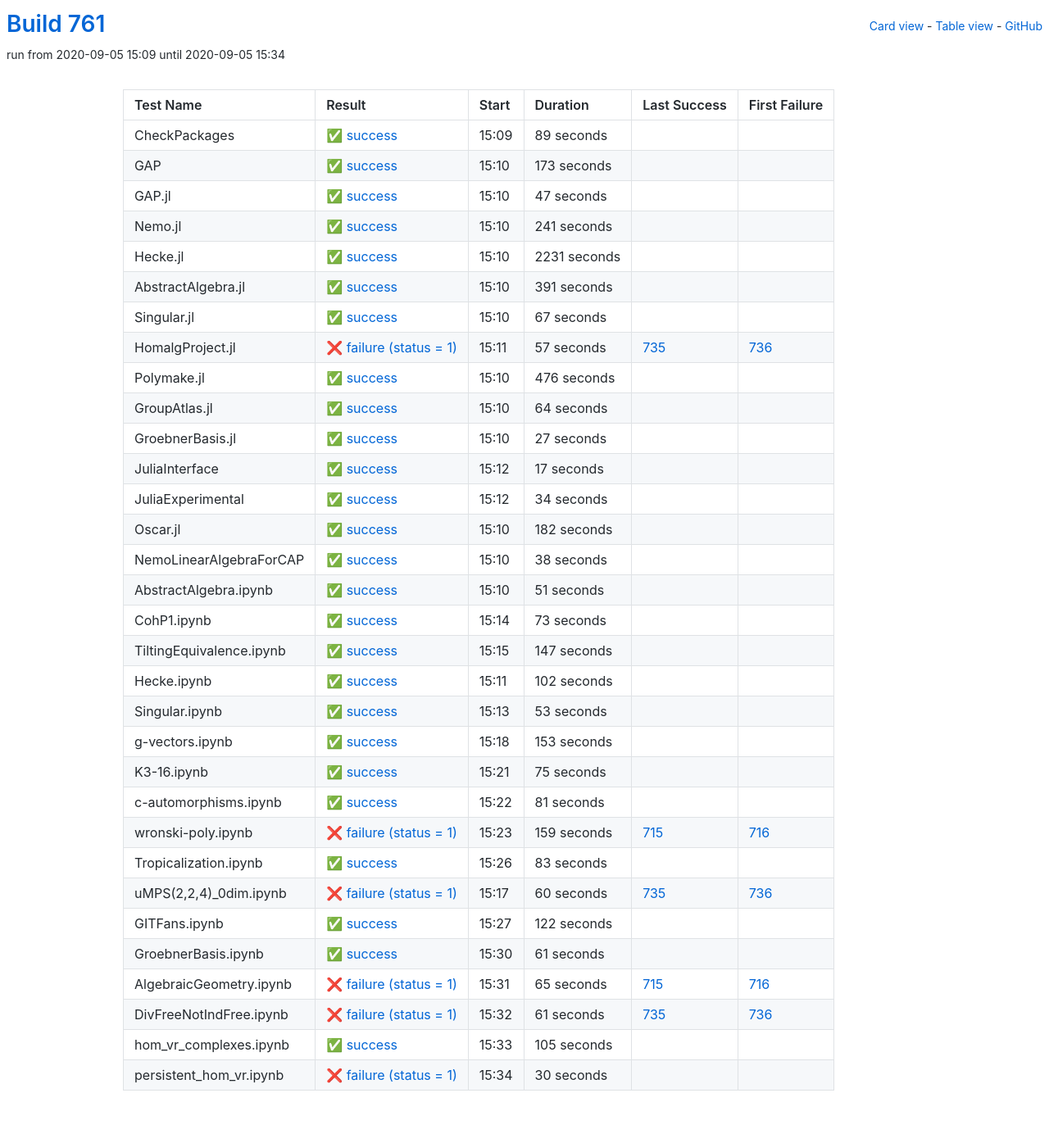
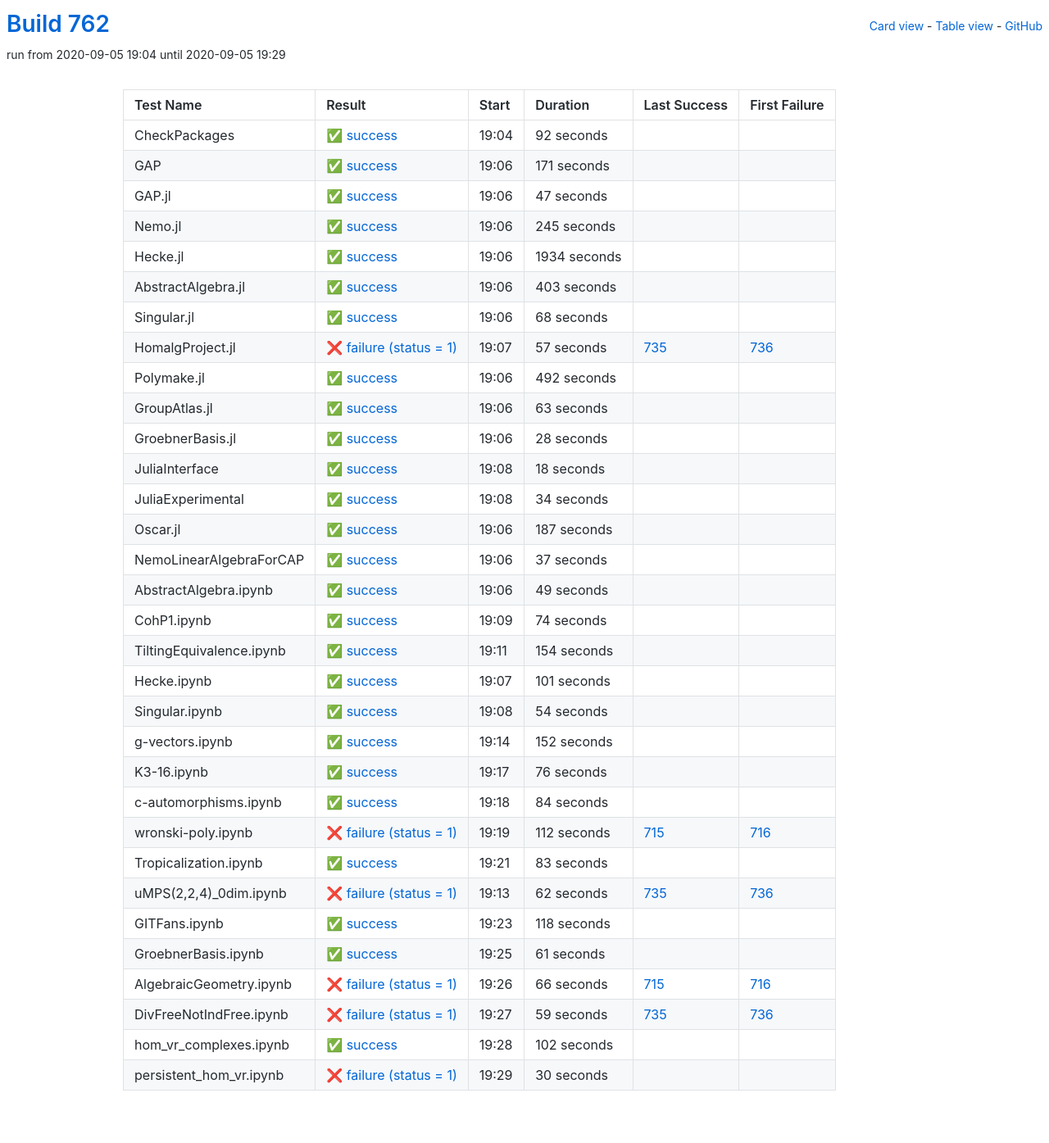
Before and after one commit to oscar-system/oscar-ci-status-stable, a Jekyll site: the page built from table.html, in a window 1280 px wide. Shown: the whole page at 82% size. Built offline with Jekyll 4.4.1, drawn with Linux system fonts in a browser that asks for light colours.

Commit message:
Build #762

```diff
--- a/_data/ci.yml
+++ b/_data/ci.yml
@@ -1,6 +1,6 @@
 ---
-build: 761
-build_url: https://oscarci.mathematik.uni-kl.de/job/oscar-stable/761/
+build: 762
+build_url: https://oscarci.mathematik.uni-kl.de/job/oscar-stable/762/
 job: oscar-stable
 organization: oscar-system
 repo: oscar-ci-status-stable
@@ -8,32 +8,32 @@ repourl: https://github.com/oscar-system/oscar-ci-status-stable
 tests:
 - name: CheckPackages
   id: checkpackages
-  log: https://oscarci.mathematik.uni-kl.de/job/oscar-stable/761/artifact/logs/build-761/CheckPackages.log
-  start: 2020-09-05 15:09
+  log: https://oscarci.mathematik.uni-kl.de/job/oscar-stable/762/artifact/logs/build-762/CheckPackages.log
+  start: 2020-09-05 19:04
   success: true
   exitcode: 0
   status: success
-  duration: 89
+  duration: 92
   last_success: false
   last_success_url:
   first_failure: false
   first_failure_url:
 - name: GAP
   id: gap
-  log: https://oscarci.mathematik.uni-kl.de/job/oscar-stable/761/artifact/logs/build-761/GAP.log
-  start: 2020-09-05 15:10
+  log: https://oscarci.mathematik.uni-kl.de/job/oscar-stable/762/artifact/logs/build-762/GAP.log
+  start: 2020-09-05 19:06
   success: true
   exitcode: 0
   status: success
-  duration: 173
+  duration: 171
   last_success: false
   last_success_url:
   first_failure: false
   first_failure_url:
 - name: GAP.jl
   id: gap-jl
-  log: https://oscarci.mathematik.uni-kl.de/job/oscar-stable/761/artifact/logs/build-761/GAP.jl.log
-  start: 2020-09-05 15:10
+  log: https://oscarci.mathematik.uni-kl.de/job/oscar-stable/762/artifact/logs/build-762/GAP.jl.log
+  start: 2020-09-05 19:06
   success: true
   exitcode: 0
   status: success
@@ -44,56 +44,56 @@ tests:
   first_failure_url:
 - name: Nemo.jl
   id: nemo-jl
-  log: https://oscarci.mathematik.uni-kl.de/job/oscar-stable/761/artifact/logs/build-761/Nemo.jl.log
-  start: 2020-09-05 15:10
+  log: https://oscarci.mathematik.uni-kl.de/job/oscar-stable/762/artifact/logs/build-762/Nemo.jl.log
+  start: 2020-09-05 19:06
   success: true
   exitcode: 0
   status: success
-  duration: 241
+  duration: 245
   last_success: false
   last_success_url:
   first_failure: false
   first_failure_url:
 - name: Hecke.jl
   id: hecke-jl
-  log: https://oscarci.mathematik.uni-kl.de/job/oscar-stable/761/artifact/logs/build-761/Hecke.jl.log
-  start: 2020-09-05 15:10
+  log: https://oscarci.mathematik.uni-kl.de/job/oscar-stable/762/artifact/logs/build-762/Hecke.jl.log
+  start: 2020-09-05 19:06
   success: true
   exitcode: 0
   status: success
-  duration: 2231
+  duration: 1934
   last_success: false
   last_success_url:
   first_failure: false
   first_failure_url:
 - name: AbstractAlgebra.jl
   id: abstractalgebra-jl
-  log: https://oscarci.mathematik.uni-kl.de/job/oscar-stable/761/artifact/logs/build-761/AbstractAlgebra.jl.log
-  start: 2020-09-05 15:10
+  log: https://oscarci.mathematik.uni-kl.de/job/oscar-stable/762/artifact/logs/build-762/AbstractAlgebra.jl.log
+  start: 2020-09-05 19:06
   success: true
   exitcode: 0
   status: success
-  duration: 391
+  duration: 403
   last_success: false
   last_success_url:
   first_failure: false
   first_failure_url:
 - name: Singular.jl
   id: singular-jl
-  log: https://oscarci.mathematik.uni-kl.de/job/oscar-stable/761/artifact/logs/build-761/Singular.jl.log
-  start: 2020-09-05 15:10
+  log: https://oscarci.mathematik.uni-kl.de/job/oscar-stable/762/artifact/logs/build-762/Singular.jl.log
+  start: 2020-09-05 19:06
   success: true
   exitcode: 0
   status: success
-  duration: 67
+  duration: 68
   last_success: false
   last_success_url:
   first_failure: false
   first_failure_url:
 - name: HomalgProject.jl
   id: homalgproject-jl
-  log: https://oscarci.mathematik.uni-kl.de/job/oscar-stable/761/artifact/logs/build-761/HomalgProject.jl.log
-  start: 2020-09-05 15:11
+  log: https://oscarci.mathematik.uni-kl.de/job/oscar-stable/762/artifact/logs/build-762/HomalgProject.jl.log
+  start: 2020-09-05 19:07
   success: false
   exitcode: 1
   status: failure
@@ -104,56 +104,56 @@ tests:
   first_failure_url: https://oscarci.mathematik.uni-kl.de/job/oscar-stable/736/
 - name: Polymake.jl
   id: polymake-jl
-  log: https://oscarci.mathematik.uni-kl.de/job/oscar-stable/761/artifact/logs/build-761/Polymake.jl.log
-  start: 2020-09-05 15:10
+  log: https://oscarci.mathematik.uni-kl.de/job/oscar-stable/762/artifact/logs/build-762/Polymake.jl.log
+  start: 2020-09-05 19:06
   success: true
   exitcode: 0
   status: success
-  duration: 476
+  duration: 492
   last_success: false
   last_success_url:
   first_failure: false
   first_failure_url:
 - name: GroupAtlas.jl
   id: groupatlas-jl
-  log: https://oscarci.mathematik.uni-kl.de/job/oscar-stable/761/artifact/logs/build-761/GroupAtlas.jl.log
-  start: 2020-09-05 15:10
+  log: https://oscarci.mathematik.uni-kl.de/job/oscar-stable/762/artifact/logs/build-762/GroupAtlas.jl.log
+  start: 2020-09-05 19:06
   success: true
   exitcode: 0
   status: success
-  duration: 64
+  duration: 63
   last_success: false
   last_success_url:
   first_failure: false
   first_failure_url:
 - name: GroebnerBasis.jl
   id: groebnerbasis-jl
-  log: https://oscarci.mathematik.uni-kl.de/job/oscar-stable/761/artifact/logs/build-761/GroebnerBasis.jl.log
-  start: 2020-09-05 15:10
+  log: https://oscarci.mathematik.uni-kl.de/job/oscar-stable/762/artifact/logs/build-762/GroebnerBasis.jl.log
+  start: 2020-09-05 19:06
   success: true
   exitcode: 0
   status: success
-  duration: 27
+  duration: 28
   last_success: false
   last_success_url:
   first_failure: false
   first_failure_url:
 - name: JuliaInterface
   id: juliainterface
-  log: https://oscarci.mathematik.uni-kl.de/job/oscar-stable/761/artifact/logs/build-761/JuliaInterface.log
-  start: 2020-09-05 15:12
+  log: https://oscarci.mathematik.uni-kl.de/job/oscar-stable/762/artifact/logs/build-762/JuliaInterface.log
+  start: 2020-09-05 19:08
   success: true
   exitcode: 0
   status: success
-  duration: 17
+  duration: 18
   last_success: false
   last_success_url:
   first_failure: false
   first_failure_url:
 - name: JuliaExperimental
   id: juliaexperimental
-  log: https://oscarci.mathematik.uni-kl.de/job/oscar-stable/761/artifact/logs/build-761/JuliaExperimental.log
-  start: 2020-09-05 15:12
+  log: https://oscarci.mathematik.uni-kl.de/job/oscar-stable/762/artifact/logs/build-762/JuliaExperimental.log
+  start: 2020-09-05 19:08
   success: true
   exitcode: 0
   status: success
@@ -164,140 +164,140 @@ tests:
   first_failure_url:
 - name: Oscar.jl
   id: oscar-jl
-  log: https://oscarci.mathematik.uni-kl.de/job/oscar-stable/761/artifact/logs/build-761/Oscar.jl.log
-  start: 2020-09-05 15:10
+  log: https://oscarci.mathematik.uni-kl.de/job/oscar-stable/762/artifact/logs/build-762/Oscar.jl.log
+  start: 2020-09-05 19:06
   success: true
   exitcode: 0
   status: success
-  duration: 182
+  duration: 187
   last_success: false
   last_success_url:
   first_failure: false
   first_failure_url:
 - name: NemoLinearAlgebraForCAP
   id: nemolinearalgebraforcap
-  log: https://oscarci.mathematik.uni-kl.de/job/oscar-stable/761/artifact/logs/build-761/NemoLinearAlgebraForCAP.log
-  start: 2020-09-05 15:10
+  log: https://oscarci.mathematik.uni-kl.de/job/oscar-stable/762/artifact/logs/build-762/NemoLinearAlgebraForCAP.log
+  start: 2020-09-05 19:06
   success: true
   exitcode: 0
   status: success
-  duration: 38
+  duration: 37
   last_success: false
   last_success_url:
   first_failure: false
   first_failure_url:
 - name: AbstractAlgebra.ipynb
   id: abstractalgebra-ipynb
-  log: https://oscarci.mathematik.uni-kl.de/job/oscar-stable/761/artifact/logs/build-761/AbstractAlgebra.ipynb.log
-  start: 2020-09-05 15:10
+  log: https://oscarci.mathematik.uni-kl.de/job/oscar-stable/762/artifact/logs/build-762/AbstractAlgebra.ipynb.log
+  start: 2020-09-05 19:06
   success: true
   exitcode: 0
   status: success
-  duration: 51
+  duration: 49
   last_success: false
   last_success_url:
   first_failure: false
   first_failure_url:
 - name: CohP1.ipynb
   id: cohp1-ipynb
-  log: https://oscarci.mathematik.uni-kl.de/job/oscar-stable/761/artifact/logs/build-761/CohP1.ipynb.log
-  start: 2020-09-05 15:14
+  log: https://oscarci.mathematik.uni-kl.de/job/oscar-stable/762/artifact/logs/build-762/CohP1.ipynb.log
+  start: 2020-09-05 19:09
   success: true
   exitcode: 0
   status: success
-  duration: 73
+  duration: 74
   last_success: false
   last_success_url:
   first_failure: false
   first_failure_url:
 - name: TiltingEquivalence.ipynb
   id: tiltingequivalence-ipynb
-  log: https://oscarci.mathematik.uni-kl.de/job/oscar-stable/761/artifact/logs/build-761/TiltingEquivalence.ipynb.log
-  start: 2020-09-05 15:15
+  log: https://oscarci.mathematik.uni-kl.de/job/oscar-stable/762/artifact/logs/build-762/TiltingEquivalence.ipynb.log
+  start: 2020-09-05 19:11
   success: true
   exitcode: 0
   status: success
-  duration: 147
+  duration: 154
   last_success: false
   last_success_url:
   first_failure: false
   first_failure_url:
 - name: Hecke.ipynb
   id: hecke-ipynb
-  log: https://oscarci.mathematik.uni-kl.de/job/oscar-stable/761/artifact/logs/build-761/Hecke.ipynb.log
-  start: 2020-09-05 15:11
+  log: https://oscarci.mathematik.uni-kl.de/job/oscar-stable/762/artifact/logs/build-762/Hecke.ipynb.log
+  start: 2020-09-05 19:07
   success: true
   exitcode: 0
   status: success
-  duration: 102
+  duration: 101
   last_success: false
   last_success_url:
   first_failure: false
   first_failure_url:
 - name: Singular.ipynb
   id: singular-ipynb
-  log: https://oscarci.mathematik.uni-kl.de/job/oscar-stable/761/artifact/logs/build-761/Singular.ipynb.log
-  start: 2020-09-05 15:13
+  log: https://oscarci.mathematik.uni-kl.de/job/oscar-stable/762/artifact/logs/build-762/Singular.ipynb.log
+  start: 2020-09-05 19:08
   success: true
   exitcode: 0
   status: success
-  duration: 53
+  duration: 54
   last_success: false
   last_success_url:
   first_failure: false
   first_failure_url:
 - name: g-vectors.ipynb
   id: g-vectors-ipynb
-  log: https://oscarci.mathematik.uni-kl.de/job/oscar-stable/761/artifact/logs/build-761/g-vectors.ipynb.log
-  start: 2020-09-05 15:18
+  log: https://oscarci.mathematik.uni-kl.de/job/oscar-stable/762/artifact/logs/build-762/g-vectors.ipynb.log
+  start: 2020-09-05 19:14
   success: true
   exitcode: 0
   status: success
-  duration: 153
+  duration: 152
   last_success: false
   last_success_url:
   first_failure: false
   first_failure_url:
 - name: K3-16.ipynb
   id: k3-16-ipynb
-  log: https://oscarci.mathematik.uni-kl.de/job/oscar-stable/761/artifact/logs/build-761/K3-16.ipynb.log
-  start: 2020-09-05 15:21
+  log: https://oscarci.mathematik.uni-kl.de/job/oscar-stable/762/artifact/logs/build-762/K3-16.ipynb.log
+  start: 2020-09-05 19:17
   success: true
   exitcode: 0
   status: success
-  duration: 75
+  duration: 76
   last_success: false
   last_success_url:
   first_failure: false
   first_failure_url:
 - name: c-automorphisms.ipynb
   id: c-automorphisms-ipynb
-  log: https://oscarci.mathematik.uni-kl.de/job/oscar-stable/761/artifact/logs/build-761/c-automorphisms.ipynb.log
-  start: 2020-09-05 15:22
+  log: https://oscarci.mathematik.uni-kl.de/job/oscar-stable/762/artifact/logs/build-762/c-automorphisms.ipynb.log
+  start: 2020-09-05 19:18
   success: true
   exitcode: 0
   status: success
-  duration: 81
+  duration: 84
   last_success: false
   last_success_url:
   first_failure: false
   first_failure_url:
 - name: wronski-poly.ipynb
   id: wronski-poly-ipynb
-  log: https://oscarci.mathematik.uni-kl.de/job/oscar-stable/761/artifact/logs/build-761/wronski-poly.ipynb.log
-  start: 2020-09-05 15:23
+  log: https://oscarci.mathematik.uni-kl.de/job/oscar-stable/762/artifact/logs/build-762/wronski-poly.ipynb.log
+  start: 2020-09-05 19:19
   success: false
   exitcode: 1
   status: failure
-  duration: 159
+  duration: 112
   last_success: 715
   last_success_url: https://oscarci.mathematik.uni-kl.de/job/oscar-stable/715/
   first_failure: 716
   first_failure_url: https://oscarci.mathematik.uni-kl.de/job/oscar-stable/716/
 - name: Tropicalization.ipynb
   id: tropicalization-ipynb
-  log: https://oscarci.mathematik.uni-kl.de/job/oscar-stable/761/artifact/logs/build-761/Tropicalization.ipynb.log
-  start: 2020-09-05 15:26
+  log: https://oscarci.mathematik.uni-kl.de/job/oscar-stable/762/artifact/logs/build-762/Tropicalization.ipynb.log
+  start: 2020-09-05 19:21
   success: true
   exitcode: 0
   status: success
@@ -308,32 +308,32 @@ tests:
   first_failure_url:
 - name: uMPS(2,2,4)_0dim.ipynb
   id: umps-2-2-4-0dim-ipynb
-  log: https://oscarci.mathematik.uni-kl.de/job/oscar-stable/761/artifact/logs/build-761/uMPS-2-2-4-_0dim.ipynb.log
-  start: 2020-09-05 15:17
+  log: https://oscarci.mathematik.uni-kl.de/job/oscar-stable/762/artifact/logs/build-762/uMPS-2-2-4-_0dim.ipynb.log
+  start: 2020-09-05 19:13
   success: false
   exitcode: 1
   status: failure
-  duration: 60
+  duration: 62
   last_success: 735
   last_success_url: https://oscarci.mathematik.uni-kl.de/job/oscar-stable/735/
   first_failure: 736
   first_failure_url: https://oscarci.mathematik.uni-kl.de/job/oscar-stable/736/
 - name: GITFans.ipynb
   id: gitfans-ipynb
-  log: https://oscarci.mathematik.uni-kl.de/job/oscar-stable/761/artifact/logs/build-761/GITFans.ipynb.log
-  start: 2020-09-05 15:27
+  log: https://oscarci.mathematik.uni-kl.de/job/oscar-stable/762/artifact/logs/build-762/GITFans.ipynb.log
+  start: 2020-09-05 19:23
   success: true
   exitcode: 0
   status: success
-  duration: 122
+  duration: 118
   last_success: false
   last_success_url:
   first_failure: false
   first_failure_url:
 - name: GroebnerBasis.ipynb
   id: groebnerbasis-ipynb
-  log: https://oscarci.mathematik.uni-kl.de/job/oscar-stable/761/artifact/logs/build-761/GroebnerBasis.ipynb.log
-  start: 2020-09-05 15:30
+  log: https://oscarci.mathematik.uni-kl.de/job/oscar-stable/762/artifact/logs/build-762/GroebnerBasis.ipynb.log
+  start: 2020-09-05 19:25
   success: true
   exitcode: 0
   status: success
@@ -344,44 +344,44 @@ tests:
   first_failure_url:
 - name: AlgebraicGeometry.ipynb
   id: algebraicgeometry-ipynb
-  log: https://oscarci.mathematik.uni-kl.de/job/oscar-stable/761/artifact/logs/build-761/AlgebraicGeometry.ipynb.log
-  start: 2020-09-05 15:31
+  log: https://oscarci.mathematik.uni-kl.de/job/oscar-stable/762/artifact/logs/build-762/AlgebraicGeometry.ipynb.log
+  start: 2020-09-05 19:26
   success: false
   exitcode: 1
   status: failure
-  duration: 65
+  duration: 66
   last_success: 715
   last_success_url: https://oscarci.mathematik.uni-kl.de/job/oscar-stable/715/
   first_failure: 716
   first_failure_url: https://oscarci.mathematik.uni-kl.de/job/oscar-stable/716/
 - name: DivFreeNotIndFree.ipynb
   id: divfreenotindfree-ipynb
-  log: https://oscarci.mathematik.uni-kl.de/job/oscar-stable/761/artifact/logs/build-761/DivFreeNotIndFree.ipynb.log
-  start: 2020-09-05 15:32
+  log: https://oscarci.mathematik.uni-kl.de/job/oscar-stable/762/artifact/logs/build-762/DivFreeNotIndFree.ipynb.log
+  start: 2020-09-05 19:27
   success: false
   exitcode: 1
   status: failure
-  duration: 61
+  duration: 59
   last_success: 735
   last_success_url: https://oscarci.mathematik.uni-kl.de/job/oscar-stable/735/
   first_failure: 736
   first_failure_url: https://oscarci.mathematik.uni-kl.de/job/oscar-stable/736/
 - name: hom_vr_complexes.ipynb
   id: hom-vr-complexes-ipynb
-  log: https://oscarci.mathematik.uni-kl.de/job/oscar-stable/761/artifact/logs/build-761/hom_vr_complexes.ipynb.log
-  start: 2020-09-05 15:33
+  log: https://oscarci.mathematik.uni-kl.de/job/oscar-stable/762/artifact/logs/build-762/hom_vr_complexes.ipynb.log
+  start: 2020-09-05 19:28
   success: true
   exitcode: 0
   status: success
-  duration: 105
+  duration: 102
   last_success: false
   last_success_url:
   first_failure: false
   first_failure_url:
 - name: persistent_hom_vr.ipynb
   id: persistent-hom-vr-ipynb
-  log: https://oscarci.mathematik.uni-kl.de/job/oscar-stable/761/artifact/logs/build-761/persistent_hom_vr.ipynb.log
-  start: 2020-09-05 15:34
+  log: https://oscarci.mathematik.uni-kl.de/job/oscar-stable/762/artifact/logs/build-762/persistent_hom_vr.ipynb.log
+  start: 2020-09-05 19:29
   success: false
   exitcode: 1
   status: failure
```
Also changed, not shown: README.md.
